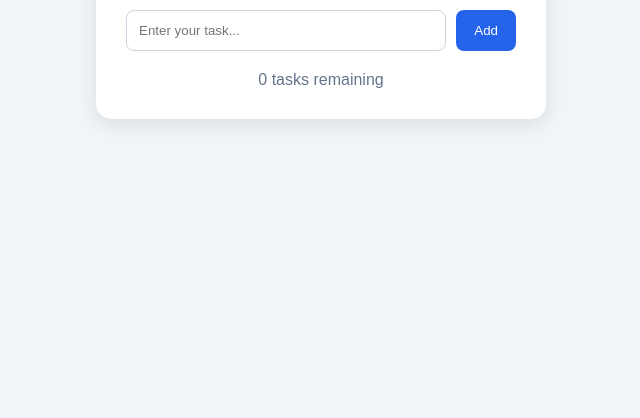
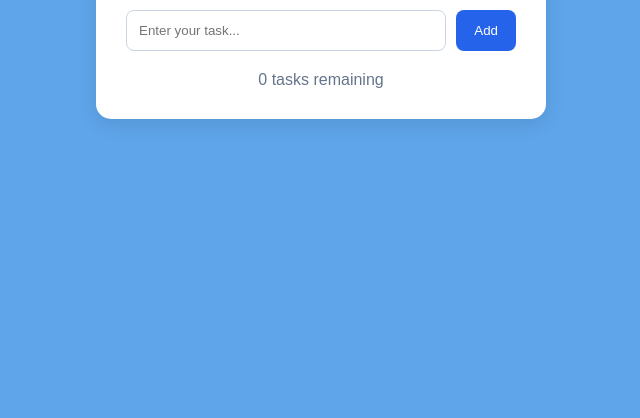
Before and after one commit to dheeraj2566-dev/my-first-repository, a plain HTML site: page index.html in a window 1280 px wide. Shown: the part 382-800 px from the top of the page, without its empty margins (319-959 px from the left). Drawn offline with Linux system fonts and the light colour scheme.

Commit message:
style.css file modify

```diff
--- a/style.css
+++ b/style.css
@@ -7,7 +7,7 @@
 
 body {
     font-family: Arial, sans-serif;
-    background: #f1f5f9;
+    background: #5fa5ea;
     min-height: 100vh;
     display: flex;
     justify-content: center;
```
